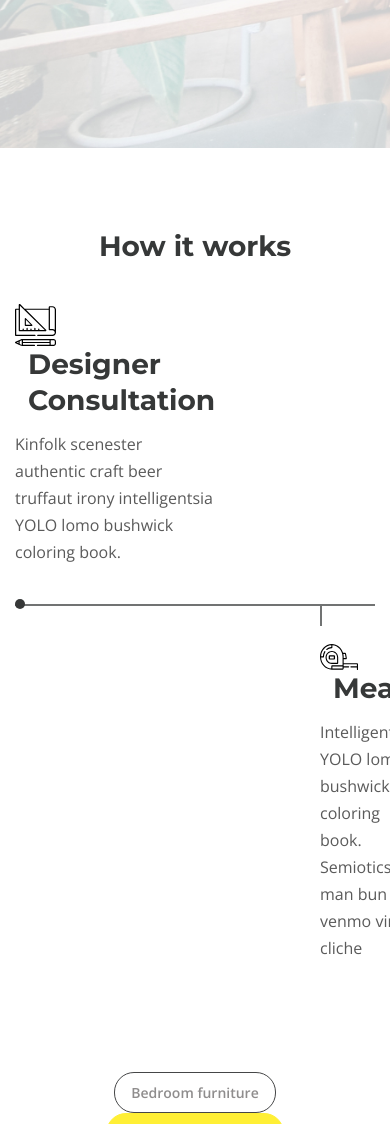
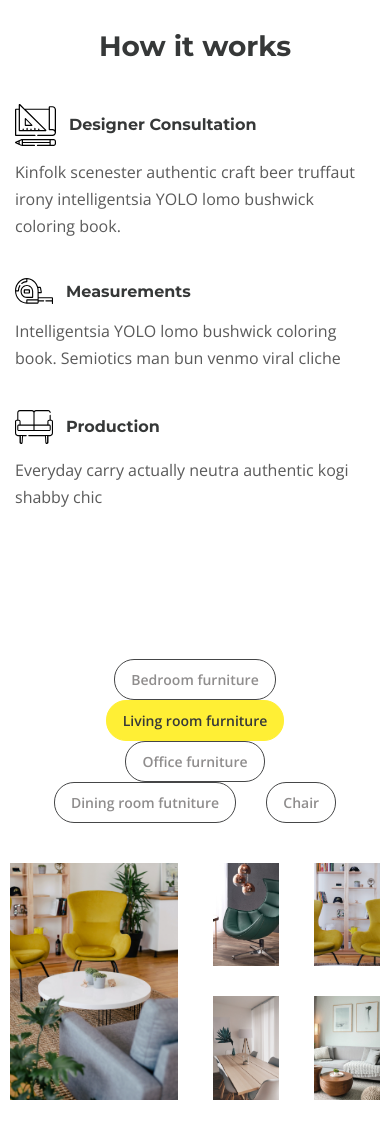
Before and after one commit to Joonysss/Furniture, a website: page app/index.html in a window 390 px wide. Shown: the part 3075-4199 px from the top of the page. Drawn offline with nearby package versions, Linux system fonts and the light colour scheme; files that its build step writes are made by us from their sources; files whose address does not match are found by name.

Commit message:
style: add adaptive for works-path section

```diff
--- a/app/js/main.js
+++ b/app/js/main.js
@@ -11,6 +11,10 @@ $(function () {
     $('.menu').toggleClass('menu--open')
   })
 
+
+  if($(window).width() < 651) {
+    $('.works-path__item--measuring').appendTo($('.works-path__items-box'))
+  }
 
 
 
--- a/app/scss/_media.scss
+++ b/app/scss/_media.scss
@@ -40,6 +40,14 @@
   .collection {
     grid-template-columns: repeat(2, 1fr);
   }
+
+  .works-path__item {
+    width: 350px;
+  }
+
+  .works-path__item--production {
+    margin-left: 50px;
+  }
 }
 
 @media (max-width: 768px) {
@@ -80,6 +88,14 @@
     margin-left: auto;
     margin-right: auto;
   }
+
+  .decor {
+    padding: 70px 0 55px;
+  }
+
+  .works-path__item--measuring {
+    margin-left: 100px;
+  }
 }
 
 @media (max-width: 650px) {
@@ -94,6 +110,35 @@
 
   .top__slider-text {
     margin-bottom: 15px;
+  }
+
+  .works-path__items-box {
+    flex-wrap: wrap;
+    border: none;
+  }
+
+  .works-path__items-box::before,
+  .works-path__item--production::after,
+  .works-path__item--measuring::before {
+    display: none;
+  }
+
+  .works-path__item--measuring {
+    margin-left: 0;
+    padding-top: 0;
+    padding-bottom: 38px;
+  }
+
+  .works-path__item--production {
+    order: 1;
+  }
+
+  .works-path__item--production {
+    margin-left: 0;
+  }
+
+  .works-path__item {
+    width: 100%;
   }
 }
 
@@ -162,6 +207,11 @@
     font-size: 28px;
     line-height: 36px;
   }
+
+  .works-path__item-title {
+    font-size: 16px;
+    line-height: 27px;
+  }
 }
 
 @media (max-width: 375px) {
--- a/app/scss/style.scss
+++ b/app/scss/style.scss
@@ -509,7 +509,7 @@
 
   &__item {
     position: relative;
-    max-width: 250px;
+    width: 250px;
     display: flex;
     flex-wrap: wrap;
     align-items: center;
```
Also changed, not shown: app/css/style.min.css, app/js/main.min.js.
